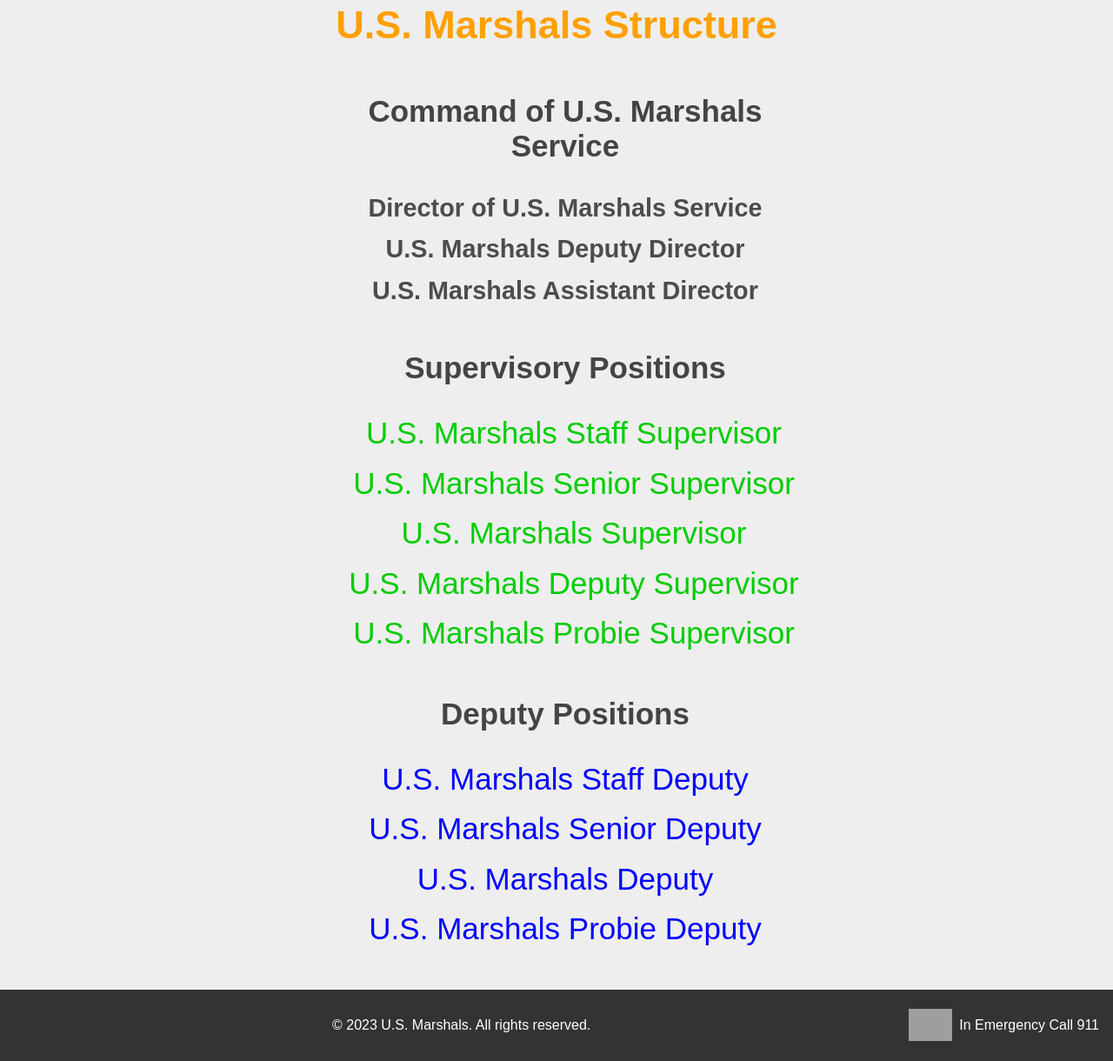
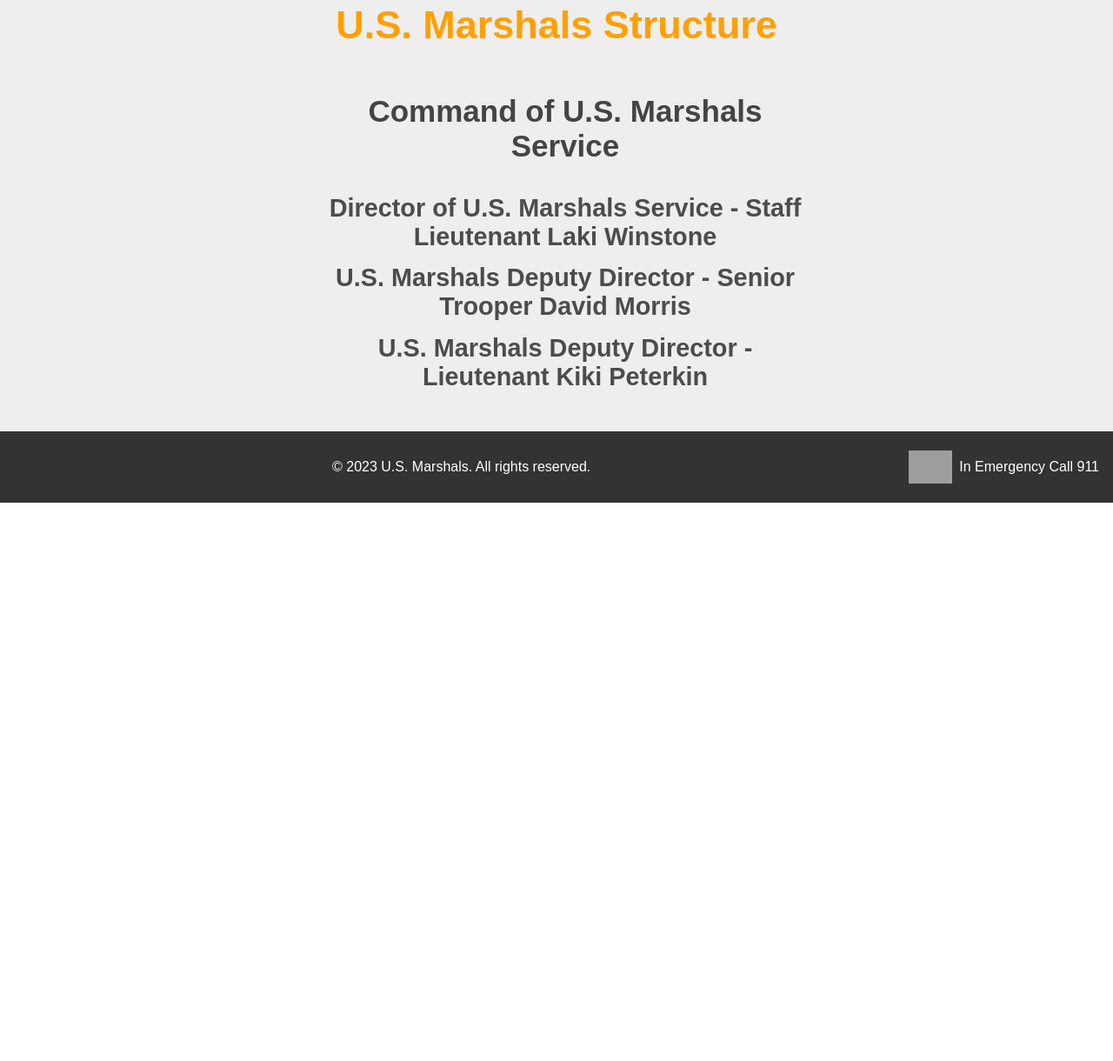
Before and after one commit to LAKI998/us-marshals-website, a plain HTML site: page staff.html in a window 1280 px wide. Shown: the part 896-2116 px from the top of the page at 87% size. After the commit the page ends 1474 px from the top, so only its background shows below. Drawn offline with Linux system fonts and the light colour scheme; grey boxes are pictures that could not be loaded.

Commit message:
Update staff.html

```diff
--- a/staff.html
+++ b/staff.html
@@ -166,26 +166,9 @@
 
 	        <h3>Command of U.S. Marshals Service</h3>
 	        <ul>
-                <li class="higher-rank">Director of U.S. Marshals Service</li>
-                <li class="higher-rank">U.S. Marshals Deputy Director</li>
-                <li class="higher-rank">U.S. Marshals Assistant Director</li>
-            </ul>
-
-            <h3>Supervisory Positions</h3>
-            <ul>
-                <li class="supervisor">U.S. Marshals Staff Supervisor</li>
-                <li class="supervisor">U.S. Marshals Senior Supervisor</li>
-                <li class="supervisor">U.S. Marshals Supervisor</li>
-                <li class="supervisor">U.S. Marshals Deputy Supervisor</li>
-                <li class="supervisor">U.S. Marshals Probie Supervisor</li>
-            </ul>
-
-            <h3>Deputy Positions</h3>
-            <ul>
-                <li class="deputy">U.S. Marshals Staff Deputy</li>
-                <li class="deputy">U.S. Marshals Senior Deputy</li>
-                <li class="deputy">U.S. Marshals Deputy</li>
-                <li class="deputy">U.S. Marshals Probie Deputy</li>
+	            <li class="higher-rank">Director of U.S. Marshals Service - Staff Lieutenant Laki Winstone</li>
+	            <li class="higher-rank">U.S. Marshals Deputy Director - Senior Trooper David Morris</li>
+	            <li class="higher-rank">U.S. Marshals Deputy Director - Lieutenant Kiki Peterkin</li>
 	        </ul>
 	    </div>
 	</section>
```
Lines whose indentation alone changed are shown as unchanged.
